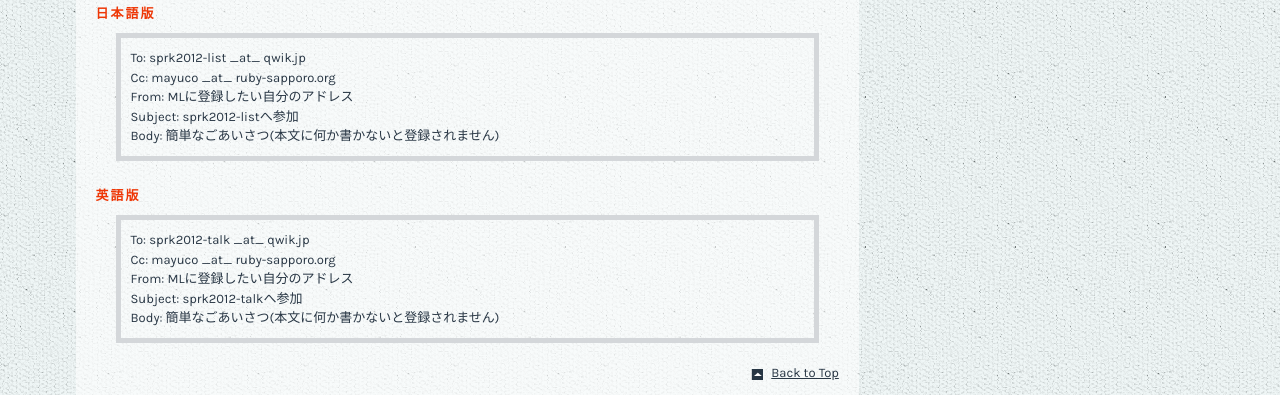
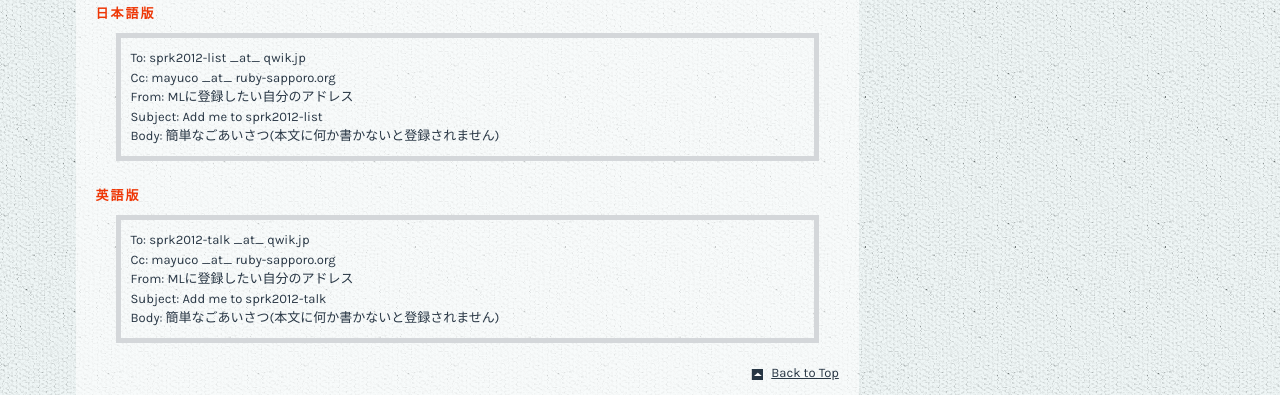
Before and after one commit to ruby-sapporo/sapporo.rubykaigi.org, a Jekyll site: the page built from 2012/ja/for_attendees.html, in a window 1280 px wide. Shown: the part 1680-2075 px from the top of the page. Built offline with Jekyll 4.4.1, drawn with Linux system fonts in a browser that asks for light colours; nearby versions of some CDN libraries; Markdown is read by kramdown in place of the engine named in the settings; comment, search, counter and statistics services are not loaded.

Commit message:
Anglicize sample subject for ML

```diff
--- a/2012/ja/for_attendees.html
+++ b/2012/ja/for_attendees.html
@@ -39,7 +39,7 @@ locale: ja
     <p>To: sprk2012-list _at_ qwik.jp</p>
     <p>Cc: mayuco _at_ ruby-sapporo.org</p>
     <p>From: MLに登録したい自分のアドレス</p>
-    <p>Subject: sprk2012-listへ参加</p>
+    <p>Subject: Add me to sprk2012-list</p>
     <p>Body: 簡単なごあいさつ(本文に何か書かないと登録されません)</p>
   </div>
   <h4>英語版</h4>
@@ -47,7 +47,7 @@ locale: ja
     <p>To: sprk2012-talk _at_ qwik.jp</p>
     <p>Cc: mayuco _at_ ruby-sapporo.org</p>
     <p>From: MLに登録したい自分のアドレス</p>
-    <p>Subject: sprk2012-talkへ参加</p>
+    <p>Subject: Add me to sprk2012-talk</p>
     <p>Body: 簡単なごあいさつ(本文に何か書かないと登録されません)</p>
   </div>
   <p class="backToTop"><a href="#">Back to Top</a></p>
```
